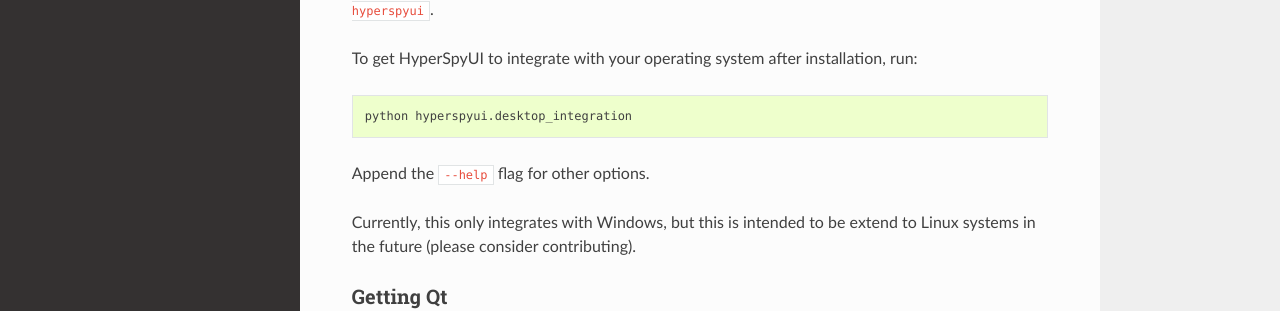
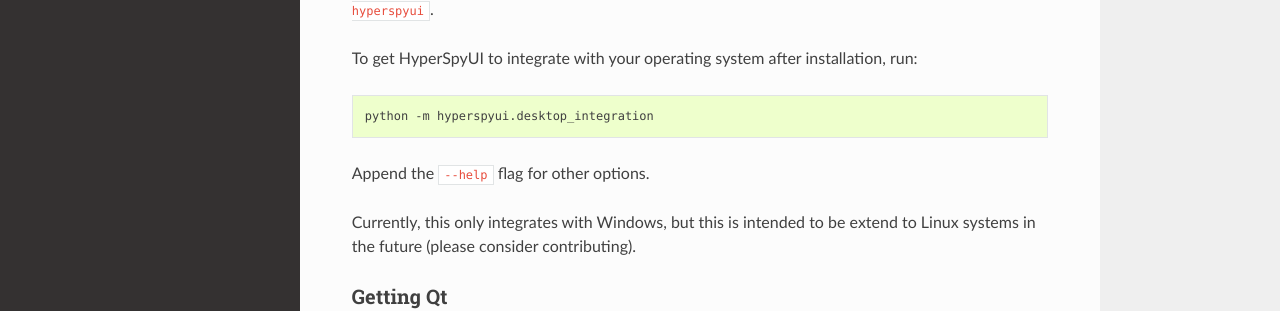
Before and after one commit to hyperspy/hyperspyUI, a Sphinx documentation site: the page built from doc/source/installation.rst, in a window 1280 px wide and 1231 px high. Shown: the part 637-948 px from the top of the window. Built offline with Sphinx 7.4.7 and the Read the Docs theme 2.0.0, drawn with Linux system fonts in a browser that asks for light colours; the version number could not be read and is left out.

Commit message:
Correct typo

```diff
--- a/doc/source/installation.rst
+++ b/doc/source/installation.rst
@@ -35,7 +35,7 @@
 
 .. code-block:: bash
 
-   python hyperspyui.desktop_integration
+   python -m hyperspyui.desktop_integration
 
 Append the ``--help`` flag for other options.
 
```
